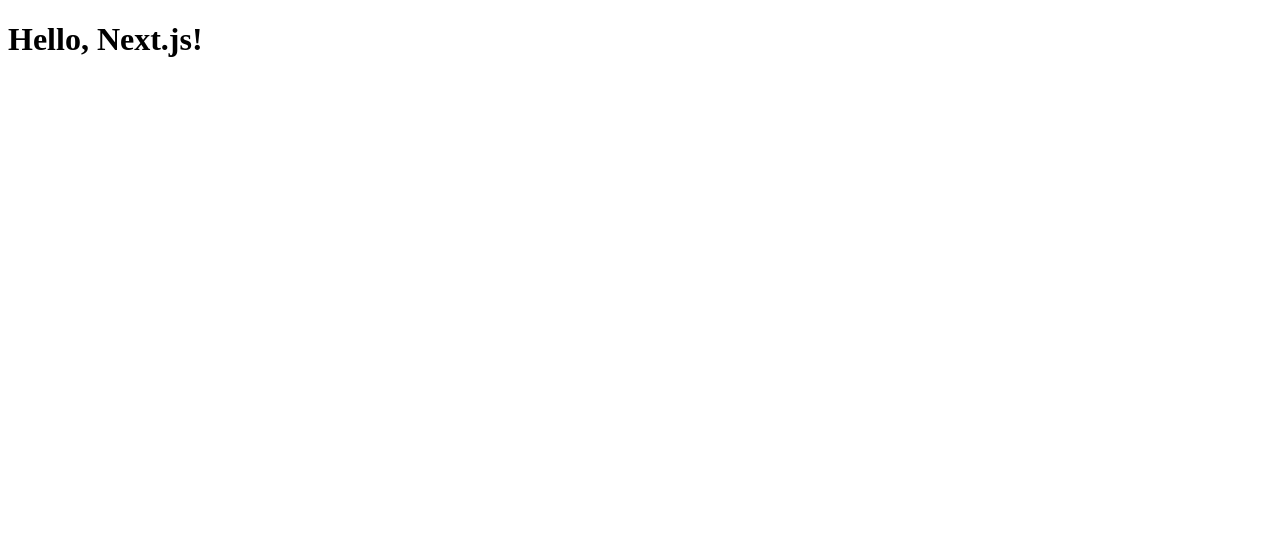
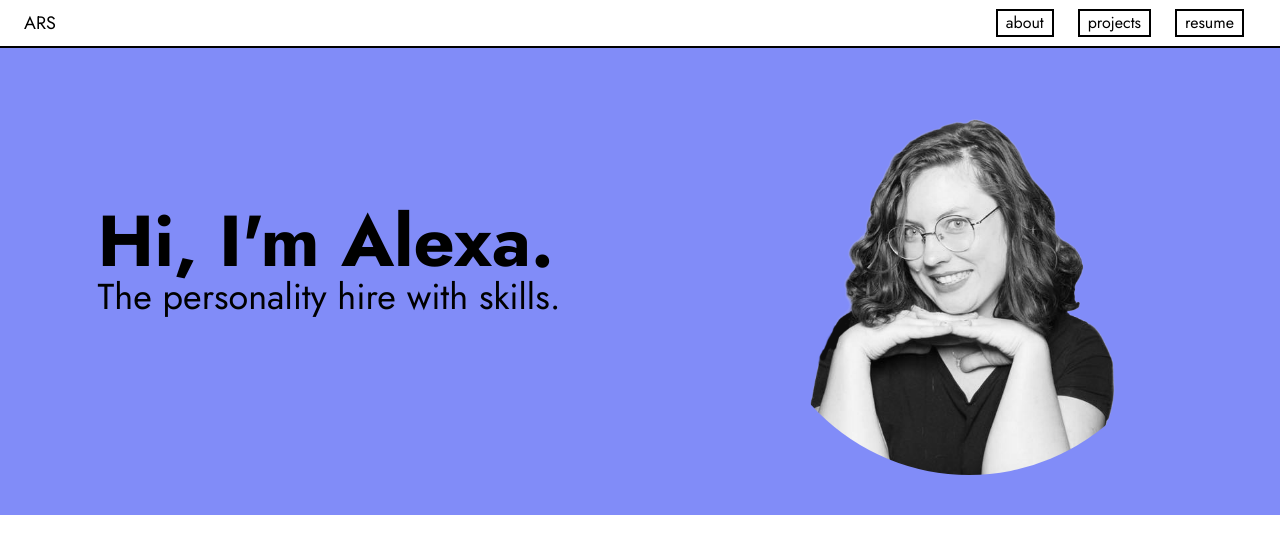
Before and after one commit to alexaraes/alexaraes.github.io, a Next.js app: page / in a window 1280 px wide. Shown: the top 554 px of the page. Built offline with nearby package versions, Linux system fonts and the light colour scheme.

Commit message:
some kind of hero styling started

```diff
--- a/src/app/layout.tsx
+++ b/src/app/layout.tsx
@@ -1,3 +1,6 @@
+import "../styles/global.css";
+import { jost } from '../app/ui/fonts';
+
 export default function RootLayout({
     children,
   }: {
@@ -5,7 +8,7 @@ export default function RootLayout({
   }) {
     return (
       <html lang="en">
-        <body>{children}</body>
+        <body className={`${jost.className} antialiased`}>{children}</body>
       </html>
     )
   }
--- a/src/app/page.tsx
+++ b/src/app/page.tsx
@@ -1,3 +1,18 @@
-export default function Page() {
-    return <h1>Hello, Next.js!</h1>
+import NavBar from "./ui/navbar";
+
+const Page = () => {
+    return (
+      <>
+        <NavBar />
+        <div className="flex flex-row justify-around items-center bg-indigo-400 pb-10">
+          <div className="">
+            <p className="lg:text-7xl font-bold">Hi, I'm Alexa.</p>
+            <p className="lg:text-4xl">The personality hire with skills.</p>
+          </div>
+          <img className="rounded-full lg:w-2/6" src="cutesy-alexa-no-bg.png" />
+        </div>
+      </>
+    )
   }
+
+export default Page;
--- /dev/null
+++ b/src/app/ui/button.tsx
@@ -0,0 +1,13 @@
+interface ButtonProps {
+    title: string;
+}
+
+const NavButton = ({ title }: ButtonProps) => {
+    return (
+        <button className="mx-3 px-2 border-2 border-black">
+            {title}
+        </button>
+    )
+}
+
+export default NavButton;
--- /dev/null
+++ b/src/app/ui/fonts.ts
@@ -0,0 +1,5 @@
+import { Jost } from 'next/font/google';
+
+export const jost = Jost({
+    subsets: ['latin'],
+});
--- /dev/null
+++ b/src/app/ui/navbar.tsx
@@ -0,0 +1,20 @@
+import NavButton from "./button";
+
+const NavBar = () => {
+    return (
+        <>
+            <div className="flex flex-row justify-between items-center border-b-2 border-black h-12 px-6">
+                <div className="text-lg">
+                    ARS
+                </div>
+                <div>
+                    <NavButton title="about" />
+                    <NavButton title="projects" />
+                    <NavButton title="resume" />
+                </div>
+            </div>
+        </>
+    )
+}
+
+export default NavBar;
--- a/tailwind.config.js
+++ b/tailwind.config.js
@@ -1,6 +1,6 @@
 /** @type {import('tailwindcss').Config} */
 module.exports = {
-  content: [],
+  content: ["./src/**/*.{js,ts,jsx,tsx,mdx}"],
   theme: {
     extend: {},
   },
--- a/tsconfig.json
+++ b/tsconfig.json
@@ -20,7 +20,8 @@
       {
         "name": "next"
       }
-    ]
+    ],
+    "strictNullChecks": true
   },
   "include": [
     "next-env.d.ts",
```
Also changed, not shown: public/cutesy-alexa-no-bg.png.
